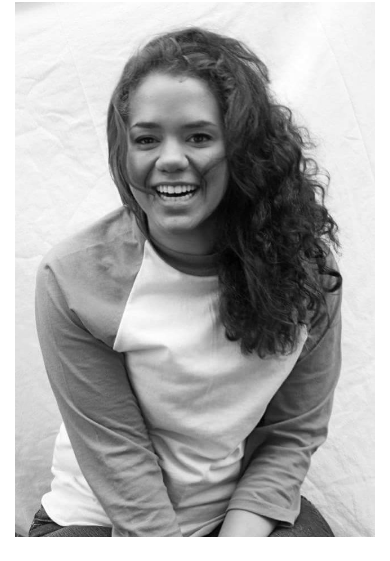
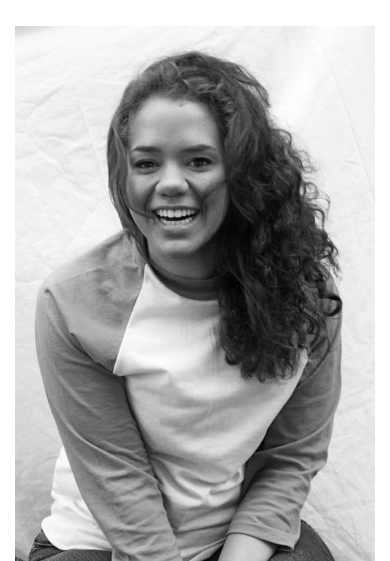
Before and after one commit to Kayla312/Portfolio--KaylaWilliams, a plain HTML site: page index.html in a window 390 px wide. Shown: the part 543-1104 px from the top of the page. Before the commit the page ends 1080 px from the top, so only its background shows below. Drawn offline with nearby package versions, Linux system fonts and the light colour scheme; a script that the page names is missing.

Commit message:
mobile friendly, picture adjusted for visual appeal

```diff
--- a/assets/CSS/style.css
+++ b/assets/CSS/style.css
@@ -10,3 +10,6 @@ a {
     padding: 2rem 2rem !important;
     font-size: 20px;
 }
+/* .port-image{
+    padding-left: 100px;
+} */
--- a/index.html
+++ b/index.html
@@ -38,7 +38,8 @@
        <h2>
             Welcome to my corner of the internet.
        </h2>
-       <img class="img-fluid" src="assets/Images/myFace.jpg" alt="Photo_of_Kayla_Williams">
+       <br>
+       <img class="img-fluid justify-center" src="assets/Images/myFace.jpg" alt="Photo_of_Kayla_Williams">
     </div>
     </div>
 
```
